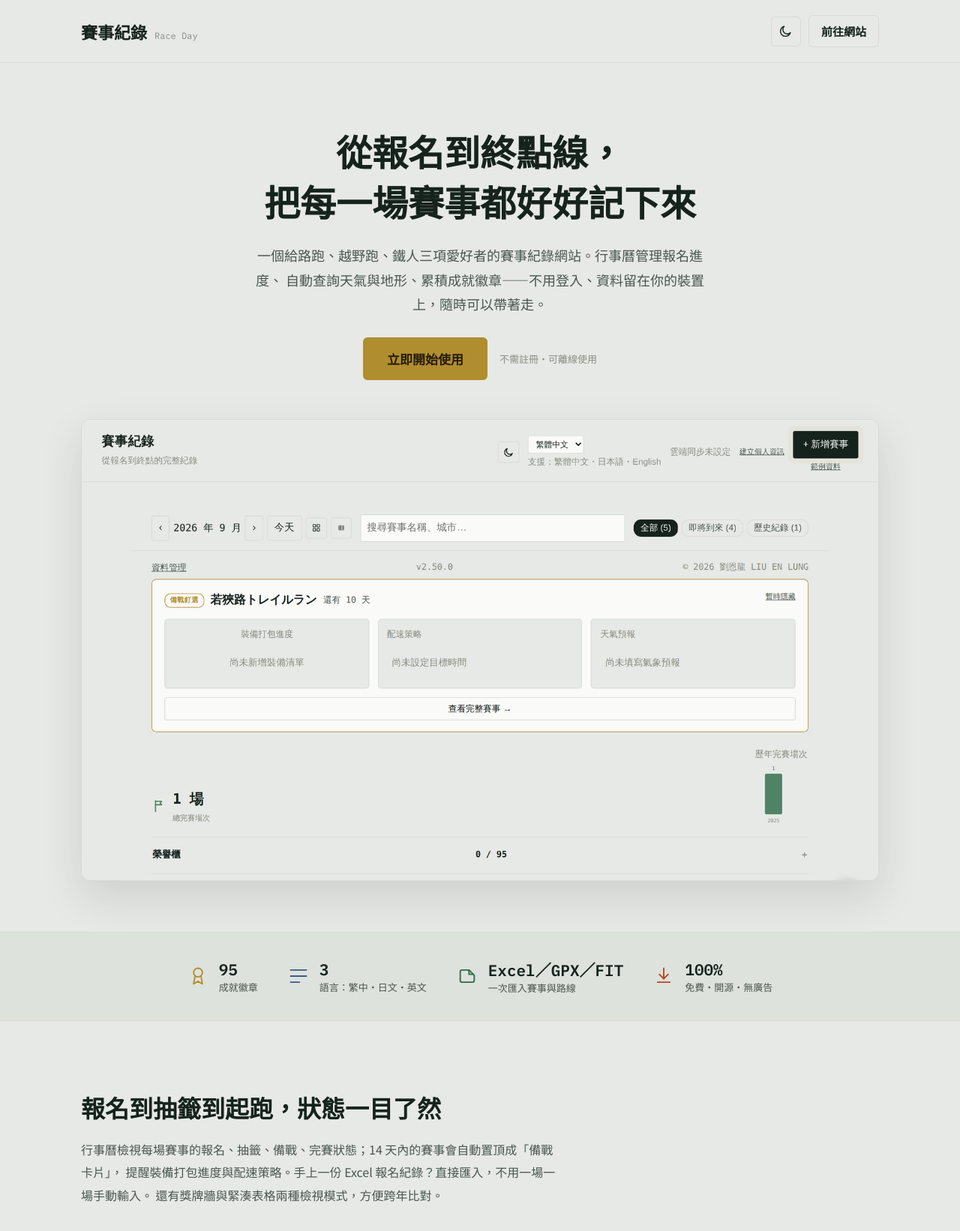
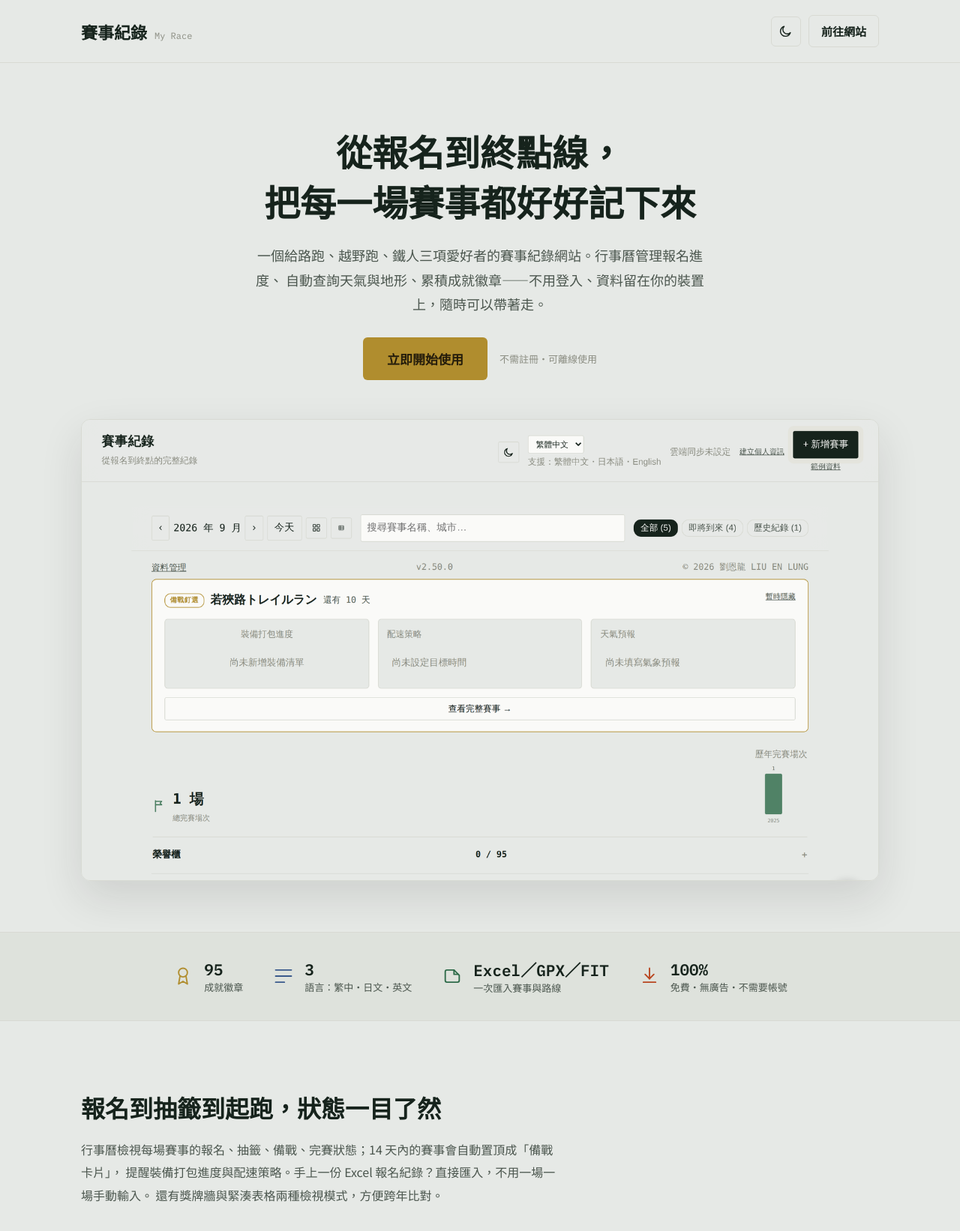
Before and after one commit to AI-SUB3/Race-Day, a plain HTML site: page about/index.html in a window 1280 px wide. Shown: the top 1642 px of the page at 75% size. Drawn offline with Linux system fonts and the light colour scheme; a web font is replaced by a local one.

Commit message:
Add files via upload

```diff
--- a/about/index.html
+++ b/about/index.html
@@ -4,13 +4,13 @@
 <meta charset="utf-8">
 <meta name="viewport" content="width=device-width, initial-scale=1">
 <title>賽事紀錄 — 從報名到終點的完整紀錄</title>
-<meta name="description" content="給路跑、越野跑、鐵人三項愛好者的個人賽事管理網站。行事曆管理報名進度、自動查詢天氣與地形、累積成就徽章。免費、開源、不需要帳號。">
+<meta name="description" content="給路跑、越野跑、鐵人三項愛好者的個人賽事管理網站。行事曆管理報名進度、自動查詢天氣與地形、累積成就徽章。免費、無廣告、不需要帳號。">
 
 <!-- Open Graph / Facebook / LINE / Threads -->
 <meta property="og:type" content="website">
 <meta property="og:url" content="https://ai-sub3.github.io/Race-Day/about/">
 <meta property="og:title" content="賽事紀錄 — 從報名到終點的完整紀錄">
-<meta property="og:description" content="給路跑、越野跑、鐵人三項愛好者的個人賽事管理網站。行事曆管理報名進度、自動查詢天氣與地形、累積成就徽章。免費、開源、不需要帳號。">
+<meta property="og:description" content="給路跑、越野跑、鐵人三項愛好者的個人賽事管理網站。行事曆管理報名進度、自動查詢天氣與地形、累積成就徽章。免費、無廣告、不需要帳號。">
 <meta property="og:image" content="https://ai-sub3.github.io/Race-Day/about/images/og-cover.png">
 <meta property="og:image:width" content="1200">
 <meta property="og:image:height" content="630">
@@ -19,7 +19,7 @@
 <!-- Twitter / X -->
 <meta name="twitter:card" content="summary_large_image">
 <meta name="twitter:title" content="賽事紀錄 — 從報名到終點的完整紀錄">
-<meta name="twitter:description" content="給路跑、越野跑、鐵人三項愛好者的個人賽事管理網站。免費、開源、不需要帳號。">
+<meta name="twitter:description" content="給路跑、越野跑、鐵人三項愛好者的個人賽事管理網站。免費、無廣告、不需要帳號。">
 <meta name="twitter:image" content="https://ai-sub3.github.io/Race-Day/about/images/og-cover.png">
 
 <link rel="preconnect" href="https://fonts.googleapis.com">
@@ -104,7 +104,7 @@
     <div class="container" style="display:flex; align-items:center; justify-content:space-between; padding-block:20px;">
       <div style="display:flex; align-items:baseline; gap:10px;">
         <span style="font-family:'LXGW WenKai TC',serif; font-weight:700; font-size:22px;">賽事紀錄</span>
-        <span class="mono" style="font-size:12px; color:var(--stone);">Race Day</span>
+        <span class="mono" style="font-size:12px; color:var(--stone);">My Race</span>
       </div>
       <div class="flex-row" style="gap:10px;">
         <button type="button" class="icon-toggle" id="theme-toggle" aria-label="切換淺色／深色主題">
@@ -160,7 +160,7 @@
 
         <div class="flex-row">
           <svg width="28" height="28" viewBox="0 0 24 24" fill="none" stroke="var(--flag)" stroke-width="1.6" stroke-linecap="round" stroke-linejoin="round" aria-hidden="true"><path d="M12 3v12"></path><path d="m7 10 5 5 5-5"></path><path d="M5 19h14"></path></svg>
-          <div><div class="mono" style="font-size:21px; font-weight:600;">100%</div><div style="font-size:13px; color:var(--ink-soft);">免費・開源・無廣告</div></div>
+          <div><div class="mono" style="font-size:21px; font-weight:600;">100%</div><div style="font-size:13px; color:var(--ink-soft);">免費・無廣告・不需要帳號</div></div>
         </div>
 
       </div>
```
